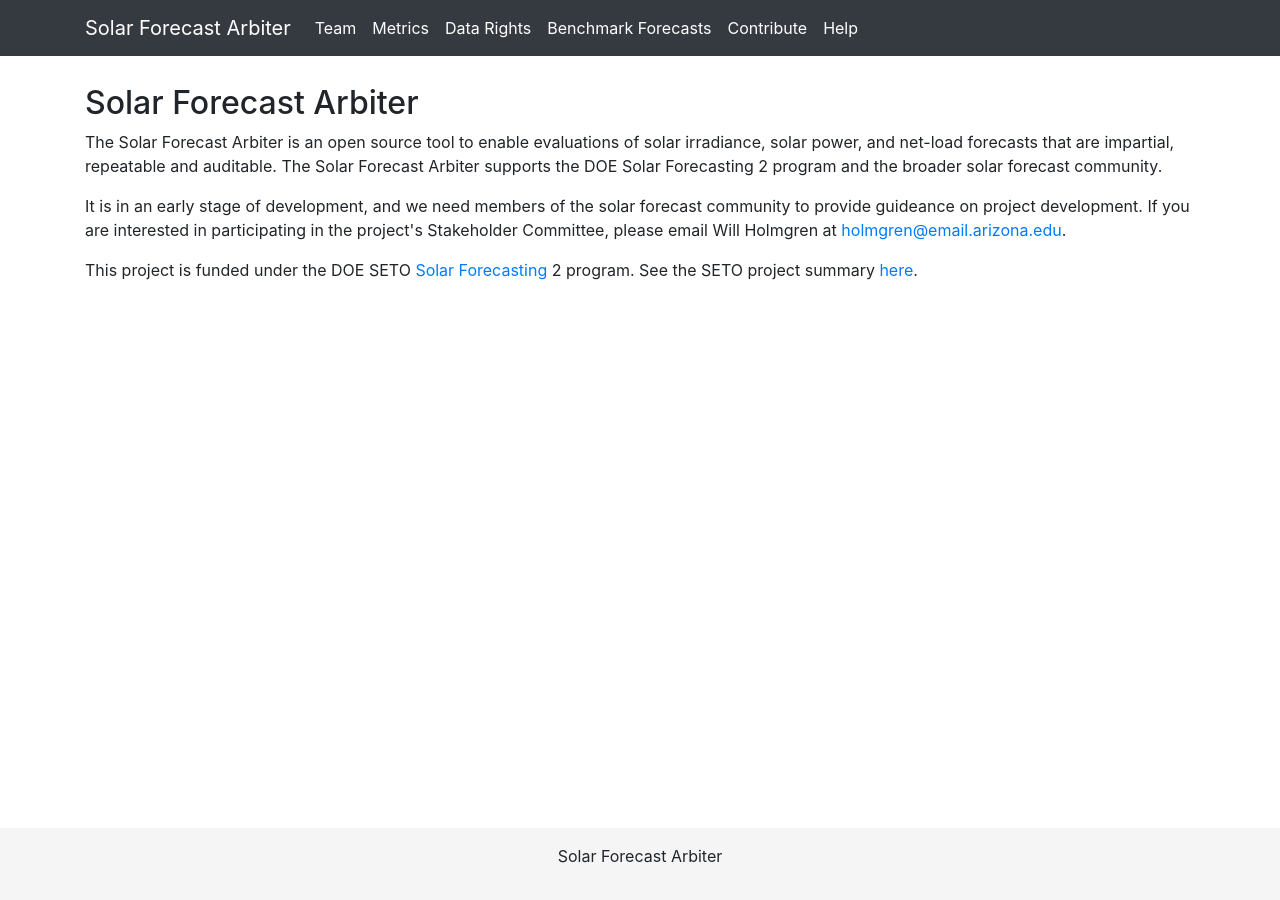
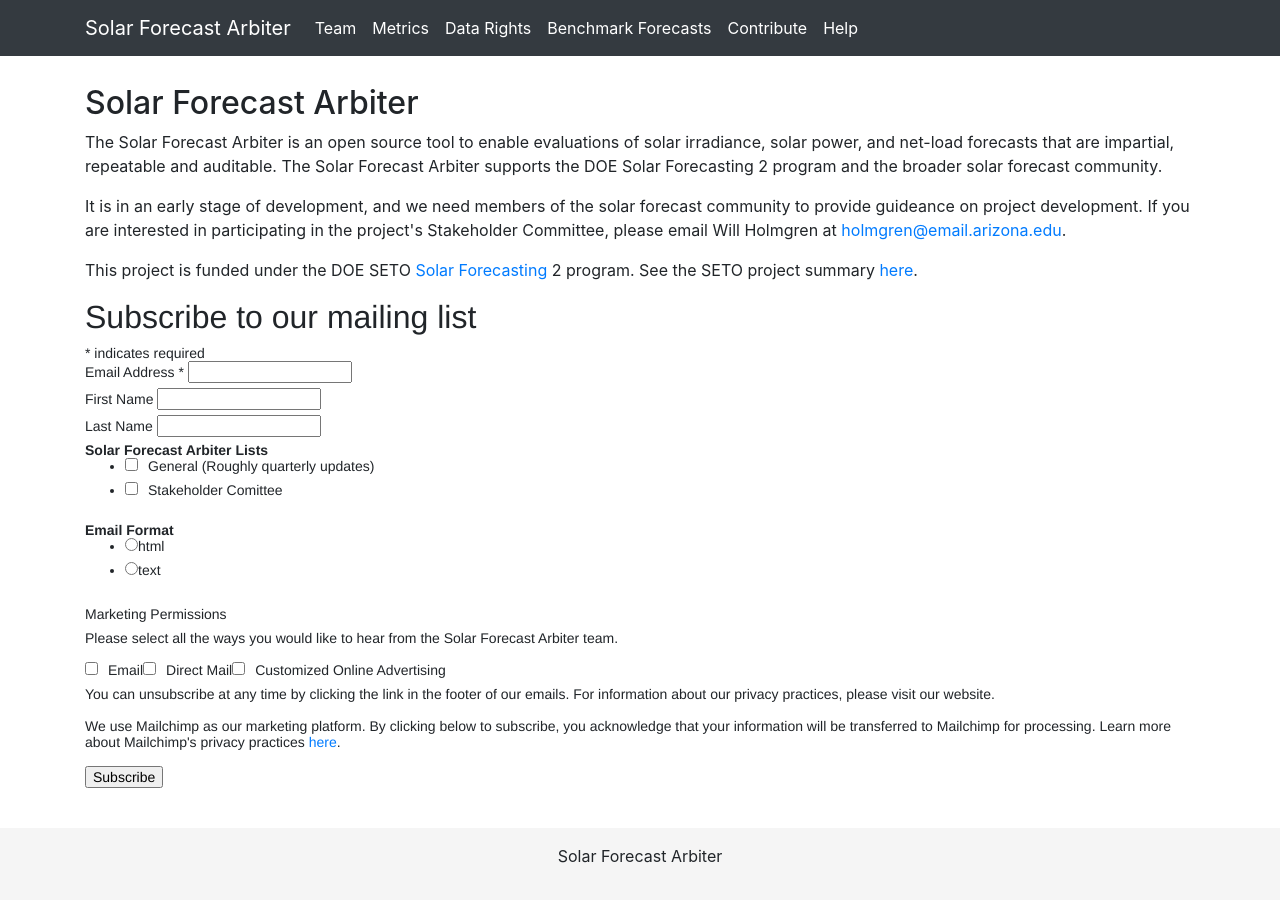
Before and after one commit to SolarArbiter/SolarArbiter.github.io, a Jekyll site: the page built from index.html, in a window 1280 px wide. Built offline with Jekyll 4.4.1, drawn with Linux system fonts in a browser that asks for light colours; comment, search, counter and statistics services are not loaded.

Commit message:
mailchimp form on front page

```diff
--- a/css/styles.css
+++ b/css/styles.css
@@ -23,3 +23,8 @@
 	display: inline-block;
 	margin: 1.5%;
 }
+
+/* Mailchimp overrides */
+div.mc-field-group.input-group{
+	display: block;
+}
--- a/index.html
+++ b/index.html
@@ -7,3 +7,71 @@
 
 <p>It is in an early stage of development, and we need members of the solar forecast community to provide guideance on project development. If you are interested in participating in the project's Stakeholder Committee, please email Will Holmgren at <a href="mailto:holmgren@email.arizona.edu">holmgren@email.arizona.edu</a>.</p>
 <p>This project is funded under the DOE SETO <a href="https://www.energy.gov/eere/solar/solar-forecasting-2">Solar Forecasting</a> 2 program. See the SETO project summary <a href="https://www.energy.gov/eere/solar/project-profile-university-arizona-solar-forecasting-2">here</a>.</p>
+<!-- Begin Mailchimp Signup Form -->
+<link href="//cdn-images.mailchimp.com/embedcode/classic-10_7.css" rel="stylesheet" type="text/css">
+<style type="text/css">
+	#mc_embed_signup{background:#fff; clear:left; font:14px Helvetica,Arial,sans-serif; }
+	/* Add your own Mailchimp form style overrides in your site stylesheet or in this style block.
+	   We recommend moving this block and the preceding CSS link to the HEAD of your HTML file. */
+</style>
+<style type="text/css">
+	#mc-embedded-subscribe-form input[type=checkbox]{display: inline; width: auto;margin-right: 10px;}
+	#mergeRow-gdpr {margin-top: 20px;}
+	#mergeRow-gdpr fieldset label {font-weight: normal;}
+	#mc-embedded-subscribe-form .mc_fieldset{border:none;min-height: 0px;padding-bottom:0px;}
+</style>
+<div id="mc_embed_signup">
+<form action="https://solarforecastarbiter.us19.list-manage.com/subscribe/post?u=ecd1444846318d70d0cb9198a&amp;id=96d745b70a" method="post" id="mc-embedded-subscribe-form" name="mc-embedded-subscribe-form" class="validate" target="_blank" novalidate>
+    <div id="mc_embed_signup_scroll">
+	<h2>Subscribe to our mailing list</h2>
+<div class="indicates-required"><span class="asterisk">*</span> indicates required</div>
+<div class="mc-field-group">
+	<label for="mce-EMAIL">Email Address  <span class="asterisk">*</span>
+</label>
+	<input type="email" value="" name="EMAIL" class="required email" id="mce-EMAIL">
+</div>
+<div class="mc-field-group">
+	<label for="mce-FNAME">First Name </label>
+	<input type="text" value="" name="FNAME" class="" id="mce-FNAME">
+</div>
+<div class="mc-field-group">
+	<label for="mce-LNAME">Last Name </label>
+	<input type="text" value="" name="LNAME" class="" id="mce-LNAME">
+</div>
+<div class="mc-field-group input-group">
+    <strong>Solar Forecast Arbiter Lists </strong>
+    <ul>
+		<li><input type="checkbox" value="1" name="group[821][1]" id="mce-group[821]-821-0"><label for="mce-group[821]-821-0">General (Roughly quarterly updates)</label></li>
+	    <li><input type="checkbox" value="2" name="group[821][2]" id="mce-group[821]-821-1"><label for="mce-group[821]-821-1">Stakeholder Comittee</label></li>
+	</ul>
+</div>
+<div class="mc-field-group input-group">
+    <strong>Email Format </strong>
+    <ul><li><input type="radio" value="html" name="EMAILTYPE" id="mce-EMAILTYPE-0"><label for="mce-EMAILTYPE-0">html</label></li>
+<li><input type="radio" value="text" name="EMAILTYPE" id="mce-EMAILTYPE-1"><label for="mce-EMAILTYPE-1">text</label></li>
+</ul>
+</div>
+<div id="mergeRow-gdpr" class="mergeRow gdpr-mergeRow content__gdprBlock mc-field-group">
+    <div class="content__gdpr">
+        <label>Marketing Permissions</label>
+        <p>Please select all the ways you would like to hear from the Solar Forecast Arbiter team.</p>
+        <fieldset class="mc_fieldset gdprRequired mc-field-group" name="interestgroup_field">
+		<label class="checkbox subfield" for="gdpr_13849"><input type="checkbox" id="gdpr_13849" name="gdpr[13849]" value="Y" class="av-checkbox "><span>Email</span> </label><label class="checkbox subfield" for="gdpr_13853"><input type="checkbox" id="gdpr_13853" name="gdpr[13853]" value="Y" class="av-checkbox "><span>Direct Mail</span> </label><label class="checkbox subfield" for="gdpr_13857"><input type="checkbox" id="gdpr_13857" name="gdpr[13857]" value="Y" class="av-checkbox "><span>Customized Online Advertising</span> </label>
+        </fieldset>
+        <p>You can unsubscribe at any time by clicking the link in the footer of our emails. For information about our privacy practices, please visit our website.</p>
+    </div>
+    <div class="content__gdprLegal">
+        <p>We use Mailchimp as our marketing platform. By clicking below to subscribe, you acknowledge that your information will be transferred to Mailchimp for processing. Learn more about Mailchimp's privacy practices <a href="https://mailchimp.com/legal/" target="_blank">here</a>.</p>
+    </div>
+</div>
+	<div id="mce-responses" class="clear">
+		<div class="response" id="mce-error-response" style="display:none"></div>
+		<div class="response" id="mce-success-response" style="display:none"></div>
+	</div>    <!-- real people should not fill this in and expect good things - do not remove this or risk form bot signups-->
+    <div style="position: absolute; left: -5000px;" aria-hidden="true"><input type="text" name="b_ecd1444846318d70d0cb9198a_96d745b70a" tabindex="-1" value=""></div>
+    <div class="clear"><input type="submit" value="Subscribe" name="subscribe" id="mc-embedded-subscribe" class="button"></div>
+    </div>
+</form>
+</div>
+<script type='text/javascript' src='//s3.amazonaws.com/downloads.mailchimp.com/js/mc-validate.js'></script><script type='text/javascript'>(function($) {window.fnames = new Array(); window.ftypes = new Array();fnames[0]='EMAIL';ftypes[0]='email';fnames[1]='FNAME';ftypes[1]='text';fnames[2]='LNAME';ftypes[2]='text';fnames[3]='ADDRESS';ftypes[3]='address';fnames[4]='PHONE';ftypes[4]='phone';fnames[5]='BIRTHDAY';ftypes[5]='birthday';}(jQuery));var $mcj = jQuery.noConflict(true);</script>
+<!--End mc_embed_signup-->
```
